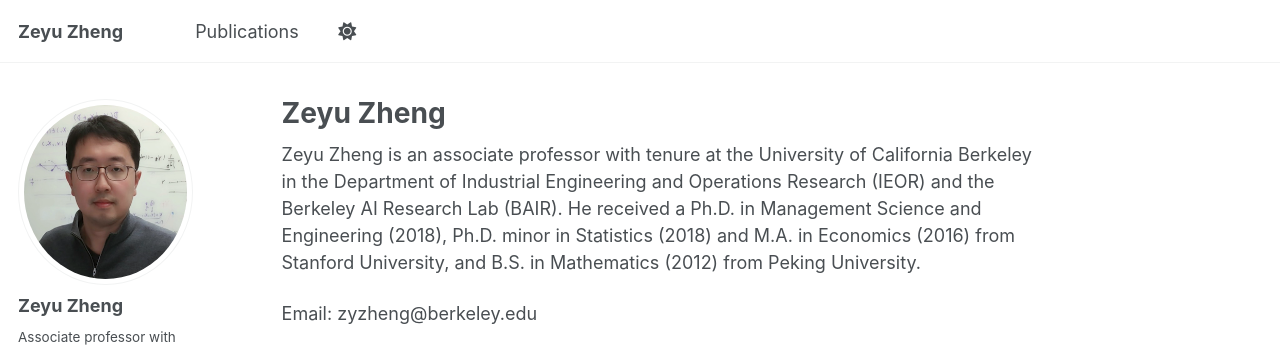
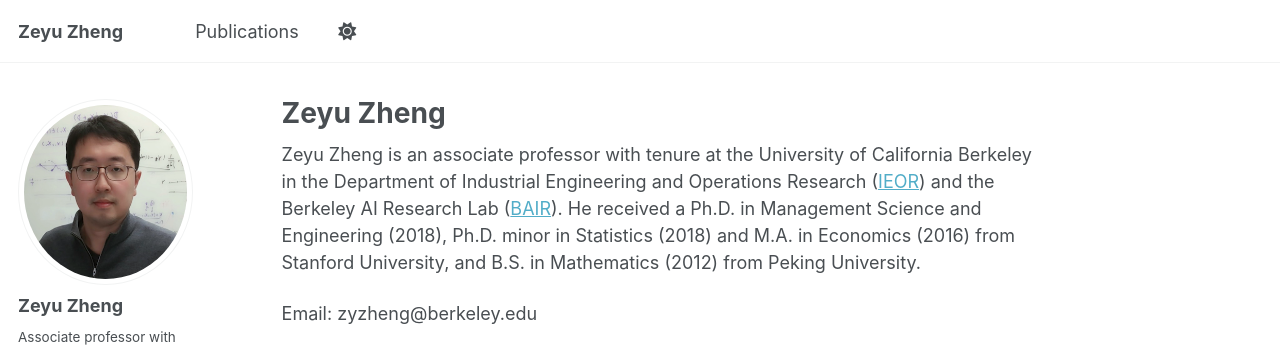
Before and after one commit to zheng80/zheng80.github.io, a Jekyll site: the page built from _pages/about.md, in a window 1280 px wide. Shown: the top 349 px of the page. Built offline with Jekyll 4.4.1, drawn with Linux system fonts in a browser that asks for light colours; some web fonts are replaced; a script that is not in the unit is left out; part of the change alters nothing that is shown.

```diff
--- a/_pages/about.md
+++ b/_pages/about.md
@@ -7,7 +7,7 @@ redirect_from:
   - /about.html
 ---
 
-Zeyu Zheng is an associate professor with tenure at the University of California Berkeley in the Department of Industrial Engineering and Operations Research (IEOR) and the Berkeley AI Research Lab (BAIR). He received a Ph.D. in Management Science and Engineering (2018), Ph.D. minor in Statistics (2018) and M.A. in Economics (2016) from Stanford University, and B.S. in Mathematics (2012) from Peking University.
+Zeyu Zheng is an associate professor with tenure at the University of California Berkeley in the Department of Industrial Engineering and Operations Research ([IEOR](https://ieor.berkeley.edu/faculty/)) and the Berkeley AI Research Lab ([BAIR](https://bair.berkeley.edu/people/faculty)). He received a Ph.D. in Management Science and Engineering (2018), Ph.D. minor in Statistics (2018) and M.A. in Economics (2016) from Stanford University, and B.S. in Mathematics (2012) from Peking University.
 
 Email: zyzheng@berkeley.edu
 
```
